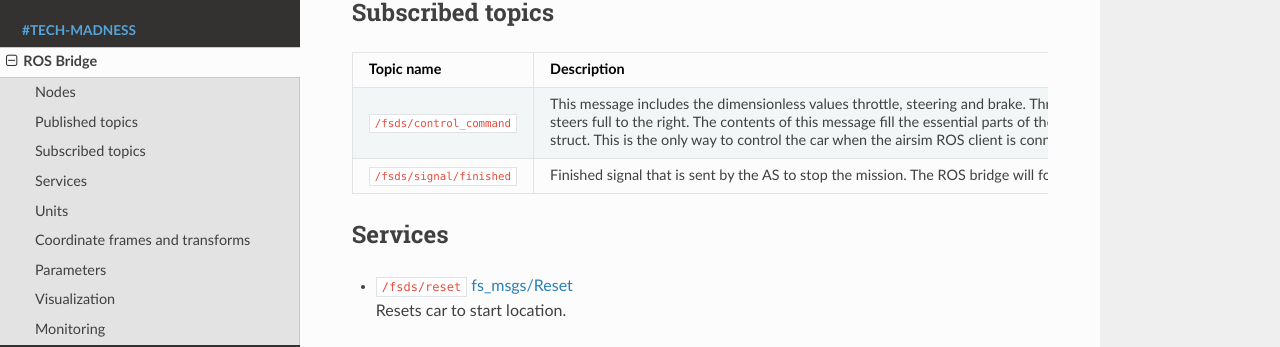
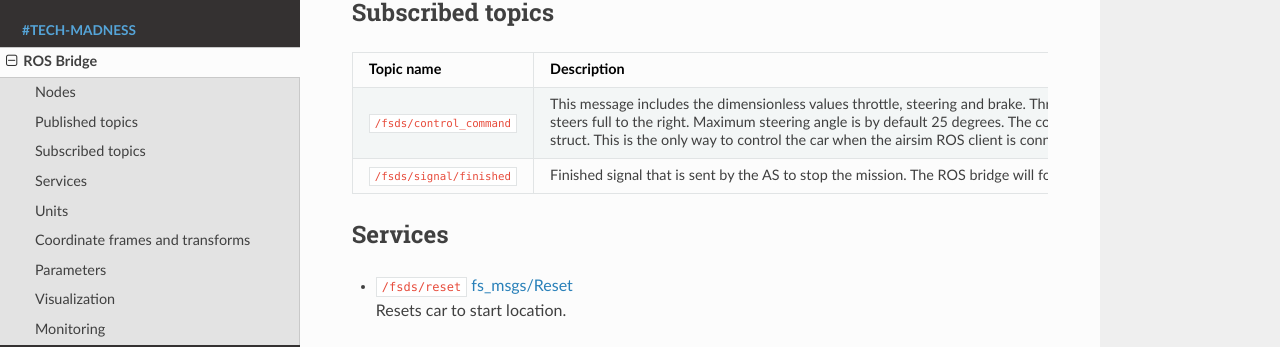
Before and after one commit to FS-Driverless/Formula-Student-Driverless-Simulator, an MkDocs documentation site: the page built from docs/ros-bridge.md, in a window 1280 px wide and 900 px high, scrolled down 1271 px. Shown: the part 145-492 px from the top of the window. Built offline with MkDocs 1.6.1, drawn with Linux system fonts in a browser that asks for light colours; nearby versions of some CDN libraries; comment, search, counter and statistics services are not loaded.

Commit message:
Added max steering angle in degrees to the docs

```diff
--- a/docs/ros-bridge.md
+++ b/docs/ros-bridge.md
@@ -36,7 +36,7 @@ The fsds_ros_bridge.launch launches the following nodes:
 
 | Topic name | Description | Message |
 |---|---|---|
-| `/fsds/control_command` | This message includes the dimensionless values throttle, steering and brake. Throttle and brake range from 0 to 1. For steering `-1` steers full to the left and `+1` steers full to the right. The contents of this message fill the essential parts of the `msr::airlib::CarApiBase::CarControl` struct.  This is the only way to control the car when the airsim ROS client is connected (keyboard will no longer work!). | [fs_msgs/ControlCommand](https://github.com/FS-Driverless/fs_msgs/blob/master/msg/ControlCommand.msg) |
+| `/fsds/control_command` | This message includes the dimensionless values throttle, steering and brake. Throttle and brake range from 0 to 1. For steering `-1` steers full to the left and `+1` steers full to the right. Maximum steering angle is by default 25 degrees. The contents of this message fill the essential parts of the `msr::airlib::CarApiBase::CarControl` struct.  This is the only way to control the car when the airsim ROS client is connected (keyboard will no longer work!). | [fs_msgs/ControlCommand](https://github.com/FS-Driverless/fs_msgs/blob/master/msg/ControlCommand.msg) |
 | `/fsds/signal/finished` | Finished signal that is sent by the AS to stop the mission. The ROS bridge will forward the signal to the operator which in turn will stop the ROS bridge and finish the run. | [fs_msgs/FinishedSignal](https://github.com/FS-Driverless/fs_msgs/blob/master/msg/FinishedSignal.msg) |
 
 
```
